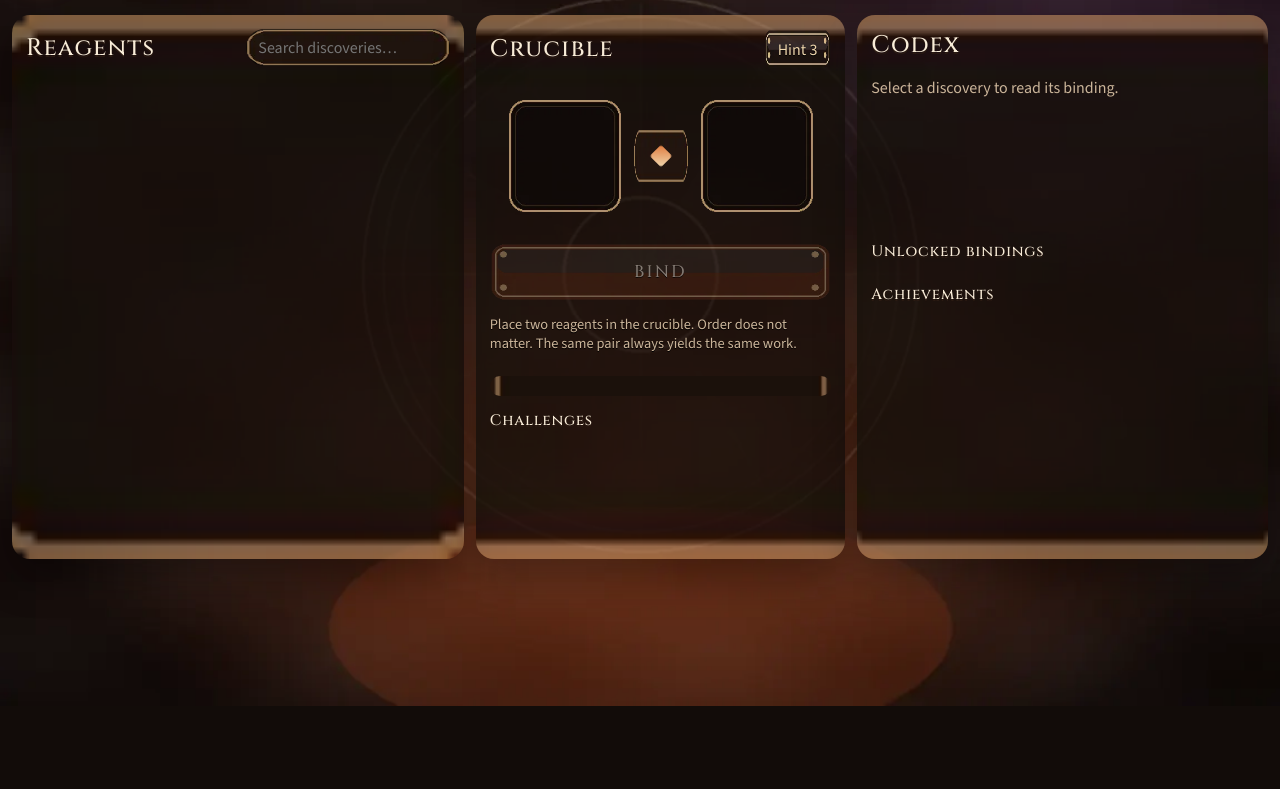
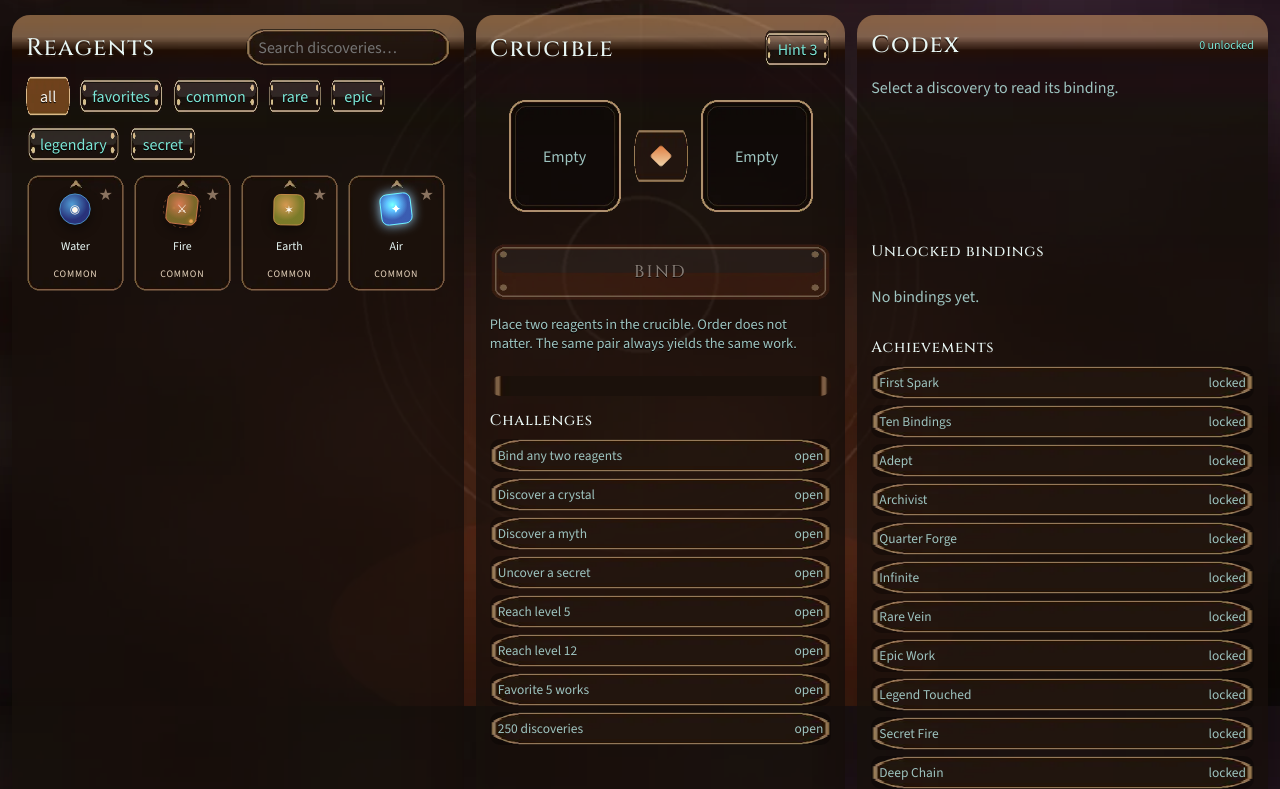
Before and after one commit to mrkhoshkam78/GodSimulator, a plain HTML site: page index.html in a window 1280 px wide. Shown: the part 94-883 px from the top of the page. Before the commit the page ends 800 px from the top, so only its background shows below. Drawn offline with nearby package versions, Linux system fonts and the light colour scheme.

Commit message:
Add files via upload

```diff
--- a/game.js
+++ b/game.js
@@ -222,6 +222,8 @@
     });
     $("codex-list").innerHTML = rows.join("") || `<p class="empty-detail">No bindings yet.</p>`;
   }
+
+  function renderDetail(id) {
     const node = $("detail");
     if (!id || !items[id]) {
       node.innerHTML = `<p class="empty-detail">Select a discovery to read its binding.</p>`;
--- a/styles.css
+++ b/styles.css
@@ -1,16 +1,17 @@
 :root {
-  --ink: #f8ecd8;
-  --muted: #cbb59a;
-  --gold: #f0d7ae;
+  --ink: #e8f7f5;
+  --muted: #9ec4c0;
+  --gold: #7ee8d8;
+  --accent: #2ad4c2;
   font-family: "Source Sans 3", "Segoe UI", sans-serif;
   color: var(--ink);
-  background: #120c09 url("assets/bg-fallback.png") center / cover no-repeat fixed;
+  background: #06131a url("assets/bg-fallback.png") center / cover no-repeat fixed;
 }
 * { box-sizing: border-box; }
 html, body { margin: 0; min-height: 100%; }
 body {
   min-height: 100vh;
-  background: #120c09 url("assets/bg.webp") center / cover no-repeat fixed;
+  background: #06131a url("assets/bg.webp") center / cover no-repeat fixed;
   touch-action: manipulation;
 }
 button, .card, .slot, .chip { touch-action: manipulation; }
```
